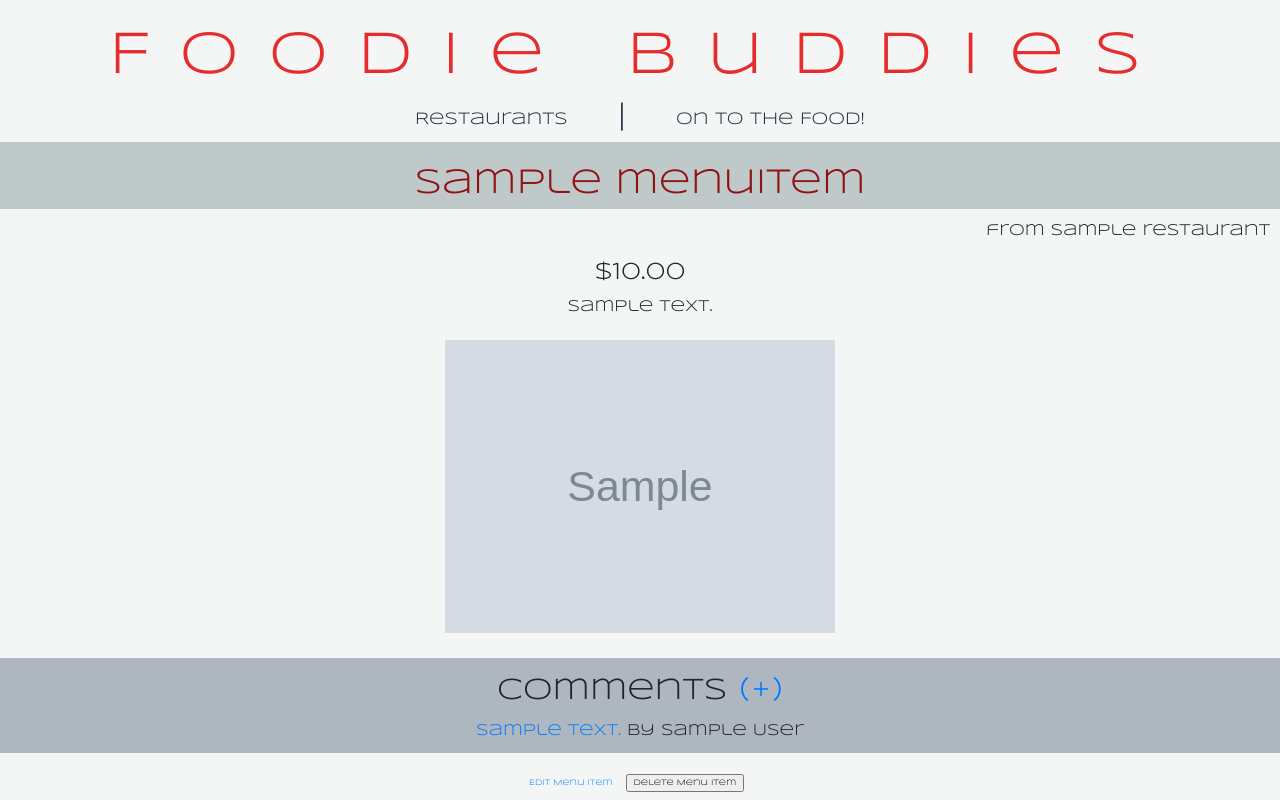
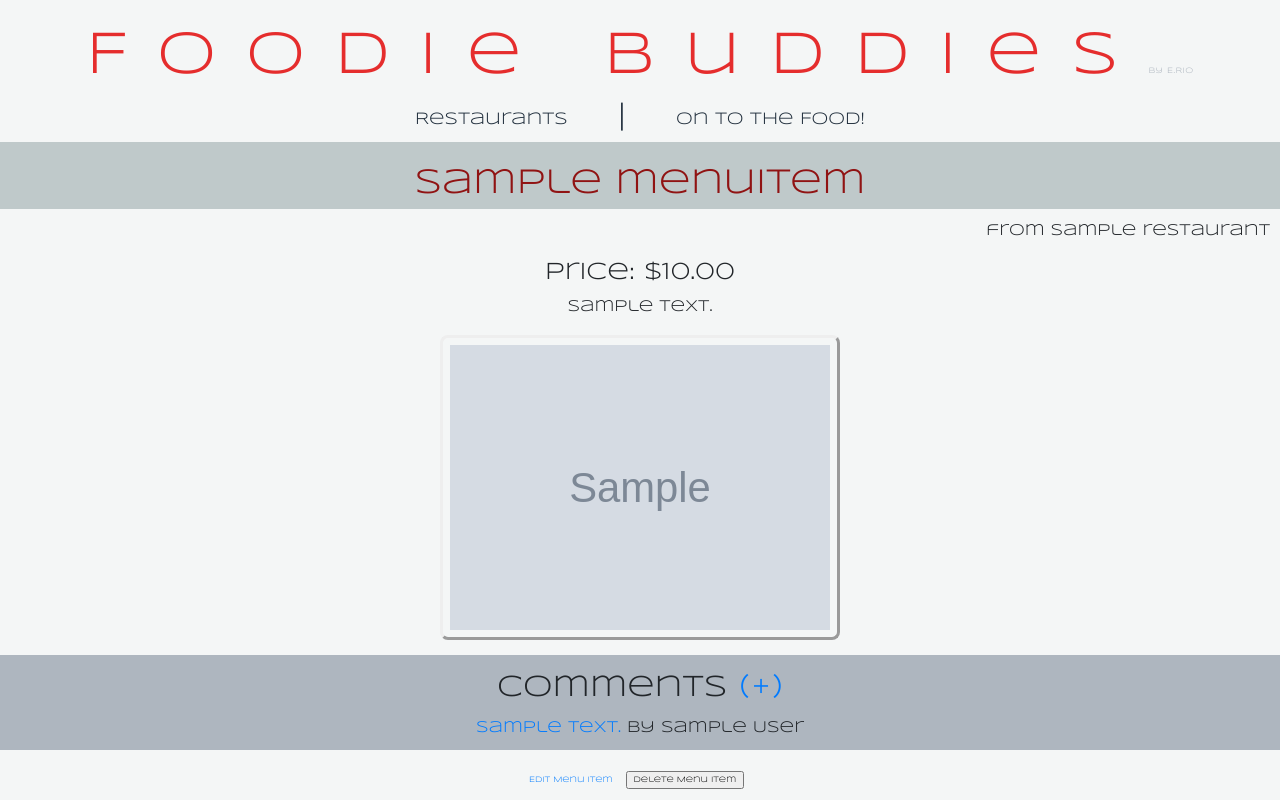
Before and after one commit to ellisonr/foodie-buddies, a Django app: page /menuitems/1 in a window 1280 px wide. Run offline with Django 3.2, Linux system fonts and the light colour scheme; tables that the repository leaves empty hold one stand-in row (values such as "Sample post"); grey boxes marked "Sample" are stand-in pictures; style sheets or scripts are compiled from the project's sources; some libraries are stand-ins or nearby versions.

Commit message:
nav, footer, image border styling change

```diff
--- a/foodie_buddies/static/foodie_buddies.scss
+++ b/foodie_buddies/static/foodie_buddies.scss
@@ -1,18 +1,24 @@
+@import 'comment_detail';
+@import 'footer';
+@import 'form';
+@import 'menu_item_detail';
+@import 'menu_item_list';
+@import 'nav';
 @import 'restaurant_detail';
 @import 'restaurant_list';
-@import 'form';
-@import 'menu_item_list';
-@import 'menu_item_detail';
-@import 'comment_detail';
-@import 'nav';
-@import 'footer';
 
+// color blocking
+$dark-grey: #aeb6bf;
 $light-grey: #bfc9ca;
-$dark-grey: #aeb6bf;
+$off-white-body: #f4f6f6;
+
+// fonts
 $bright-red-font: #e52d2d;
-$off-white-body: #f4f6f6;
 $maroon-font: #901313;
+
+// links
 $link-color: #a00202;
+$hover-color: cyan;
 
 body {
 	width: 100%;
@@ -30,13 +36,19 @@ h1 {
 	padding-top: 20px;
 }
 
+.author {
+	font-size: 8px;
+	letter-spacing: 0.5px;
+	color: $dark-grey;
+}
+
 a:visited {
 	color: $link-color;
 }
 
 a:hover {
 	text-decoration: none;
-	color: cyan;
+	color: $hover-color;
 }
 
 ul {
--- a/foodie_buddies/static/footer.scss
+++ b/foodie_buddies/static/footer.scss
@@ -6,6 +6,7 @@ $maroon-font: #901313;
 $link-color: #a00202;
 
 .footer {
+	margin-bottom: 10px;
 	a {
 		font-size: 8px;
 		display: inline;
--- a/foodie_buddies/static/menu_item_detail.scss
+++ b/foodie_buddies/static/menu_item_detail.scss
@@ -7,17 +7,20 @@ $link-color: #a00202;
 
 .single-item-view {
 	padding-top: 10px;
+	.detail {
+		padding: 0px;
+	}
 	.restaurant-name {
 		text-align: right;
 		padding-right: 10px;
 	}
-	img {
-		padding: 5px;
-		padding-bottom: 25px;
-	}
 	.food-image {
 		max-width: 400px;
 		max-height: 400px;
+		border-style: outset;
+		margin-bottom: 15px;
+		padding: 7px;
+		border-radius: 8px;
 	}
 	.comment-header {
 		padding-top: 15px;
--- a/foodie_buddies/static/nav.scss
+++ b/foodie_buddies/static/nav.scss
@@ -4,21 +4,23 @@ $bright-red-font: #e52d2d;
 $off-white-body: #f4f6f6;
 $maroon-font: #901313;
 $link-color: #a00202;
+$hover-color: cyan;
+$nav-font: #212f3d;
 
 nav {
 	h3 {
-		color: #212f3d;
+		color: $nav-font;
 		a {
 			padding: 20px;
 			margin: 20px;
 			font-size: 17px;
-			color: #212f3d;
+			color: $nav-font;
 		}
 		a:visited {
-			color: #212f3d;
+			color: $nav-font;
 		}
 		a:hover {
-			color: cyan;
+			color: $hover-color;
 		}
 	}
 }
--- a/foodie_buddies/templates/foodie_buddies/base.html
+++ b/foodie_buddies/templates/foodie_buddies/base.html
@@ -24,7 +24,7 @@
 		<title>FoodieBuddies</title>
 	</head>
 	<body>
-		<h1>Foodie Buddies</h1>
+		<h1>Foodie Buddies<span class="author">by E.Rio</span></h1>
 		<nav>
 			<h3>
 				<a class="nav-top" href="/restaurants"> Restaurants</a> |
--- a/foodie_buddies/templates/foodie_buddies/menu_item_detail.html
+++ b/foodie_buddies/templates/foodie_buddies/menu_item_detail.html
@@ -2,8 +2,8 @@
 <h2>{{ menu_item.name }}</h2>
 <div class="single-item-view">
 	<p class="restaurant-name">from {{ menu_item.restaurant }}</p>
-	<h4>${{ menu_item.price }}</h4>
-	<p>{{ menu_item.description }}</p>
+	<h4 class="detail">Price: ${{ menu_item.price }}</h4>
+	<p class="detail">{{ menu_item.description }}</p>
 	<img
 		class="food-image"
 		src="{{ menu_item.image_url }}"
```
Also changed, not shown: static/foodie_buddies.css (+71 -62 lines), 1 other file.
